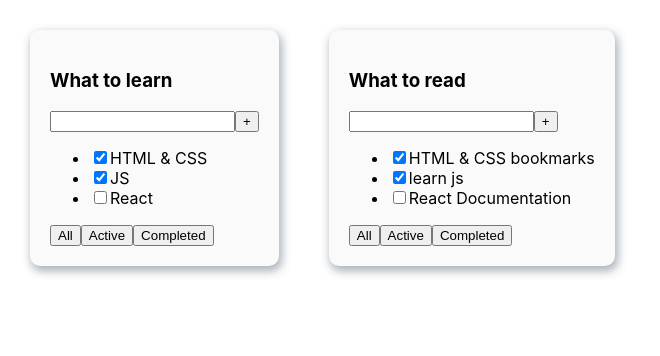
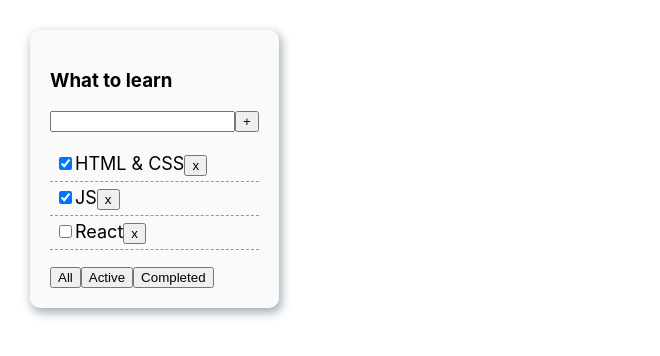
Before and after one commit to 7lad48/toDoList, a React (Create React App) app: page / in a window 1280 px wide. Shown: the top 356 px of the page, without its empty margins (0-660 px from the left). Built offline with nearby package versions, Linux system fonts and the light colour scheme.

Commit message:
second leson: .map, .filter, useState

```diff
--- a/src/App.css
+++ b/src/App.css
@@ -13,6 +13,20 @@
   padding: 20px;
   transition: all 0.3s ease-in-out;
 }
+.todolist ul{
+  list-style: none;
+  padding: 0;
+}
+.todolist ul > li{
+  border-bottom: 1px dashed rgba( 0, 0, 0, 0.4);
+  font-size: 18px;
+  transition: all ease-in-out .25s;
+  padding: 5px;
+}
+.todolist ul > li:hover{
+  border-bottom: 1px solid rgba(0, 102, 204, 0.9);
+  cursor: pointer;
+}
 .todolist:hover{
   background-color: #f8f8f8;
   box-shadow: 2px 4px 8px 1px rgba(48, 82, 115, 0.25);
--- a/src/App.tsx
+++ b/src/App.tsx
@@ -2,26 +2,47 @@ import React from 'react';
 import './App.css';
 import TodoList, {TaskType} from "./components/TodoList/TodoList";
 
-function App() {
-    const tasks: TaskType[] = [
+export type FilterValuesType = 'all' | 'active' | 'completed'
+
+function App(): JSX.Element {
+    const title: string = 'What to learn';
+
+    const [tasks, setTasks] = React.useState<TaskType[]>(
+        [
         {id: 1, title: "HTML & CSS", isDone: true},
         {id: 2, title: "JS", isDone: true},
         {id: 3, title: "React", isDone: false},
-    ]
-    const tasks2: TaskType[] = [
-        {id: 1, title: "HTML & CSS bookmarks", isDone: true},
-        {id: 2, title: "learn js", isDone: true},
-        {id: 3, title: "React Documentation", isDone: false},
-    ]
+        ]
+    );
+    const [filter, setFilter] = React.useState<FilterValuesType>('all');
+    const changeFilter = (filter: FilterValuesType) => {
+        setFilter(filter);
+    }
 
+    const removeTask = (taskId: number) => {
+        const updatedTasks = tasks.filter((task) => task.id !== taskId)
+        setTasks(updatedTasks);
+    }
+
+    const getFilteredTasks = (task: Array<TaskType>, filter: FilterValuesType): Array<TaskType> => {
+        switch (filter) {
+            case "active":
+                return tasks.filter(el => !el.isDone)
+            case "completed":
+                return tasks.filter(el => el.isDone)
+            default:
+                return tasks
+        }
+    }
+    const filteredTasks: Array<TaskType> = getFilteredTasks(tasks, filter)
     return (
         <div className="App">
             <TodoList
-                tasks={tasks}
-                title="What to learn"/>
-            <TodoList
-                tasks={tasks2}
-                title="What to read"/>
+                tasks={filteredTasks}
+                title={title}
+                removeTask={removeTask}
+                changeFilter={changeFilter}
+            />
         </div>
     );
 }
--- a/src/components/TodoList/TodoList.tsx
+++ b/src/components/TodoList/TodoList.tsx
@@ -1,42 +1,49 @@
 import React from 'react';
+import {FilterValuesType} from "../../App";
 
 type TodoListPropsType = {
-    title: string,
-    tasks: TaskType[], // Array<TaskType>
+    title: string
+    tasks: TaskType[] // Array<TaskType>
+    removeTask: (taskId: number) => void
+    changeFilter: (filter: FilterValuesType) => void
 }
 export type TaskType = {
-    id: number,
-    title: string,
-    isDone: boolean,
+    id: number
+    title: string
+    isDone: boolean
 }
 
-export default function TodoList(props: TodoListPropsType) {
+const TodoList: React.FC<TodoListPropsType> = ({
+                                                   tasks,
+                                                   title,
+                                                   removeTask,
+                                                   changeFilter
+                                               }) => {
+
     return (
         <div className="todolist">
-            <h3>{props.title}</h3>
+            <h3>{title}</h3>
             <div>
                 <input/>
                 <button>+</button>
             </div>
             <ul>
-                <li>
-                    <input type="checkbox" checked={props.tasks[0].isDone}/>
-                    <span>{props.tasks[0].title}</span>
-                </li>
-                <li>
-                    <input type="checkbox" checked={props.tasks[1].isDone}/>
-                    <span>{props.tasks[1].title}</span>
-                </li>
-                <li>
-                    <input type="checkbox" checked={props.tasks[2].isDone}/>
-                    <span>{props.tasks[2].title}</span>
-                </li>
+                {
+                    tasks.map((el) => {
+                        return <li key={el.id}>
+                            <input type="checkbox" checked={el.isDone}/>
+                            <span>{el.title}</span>
+                            <button onClick={() => removeTask(el.id)}>x</button>
+                        </li>
+                    })
+                }
             </ul>
             <div>
-                <button>All</button>
-                <button>Active</button>
-                <button>Completed</button>
+                <button onClick={() => changeFilter('all')}>All</button>
+                <button onClick={() => changeFilter('active')}>Active</button>
+                <button onClick={() => changeFilter('completed')}>Completed</button>
             </div>
         </div>
     );
 }
+export default TodoList;
```
